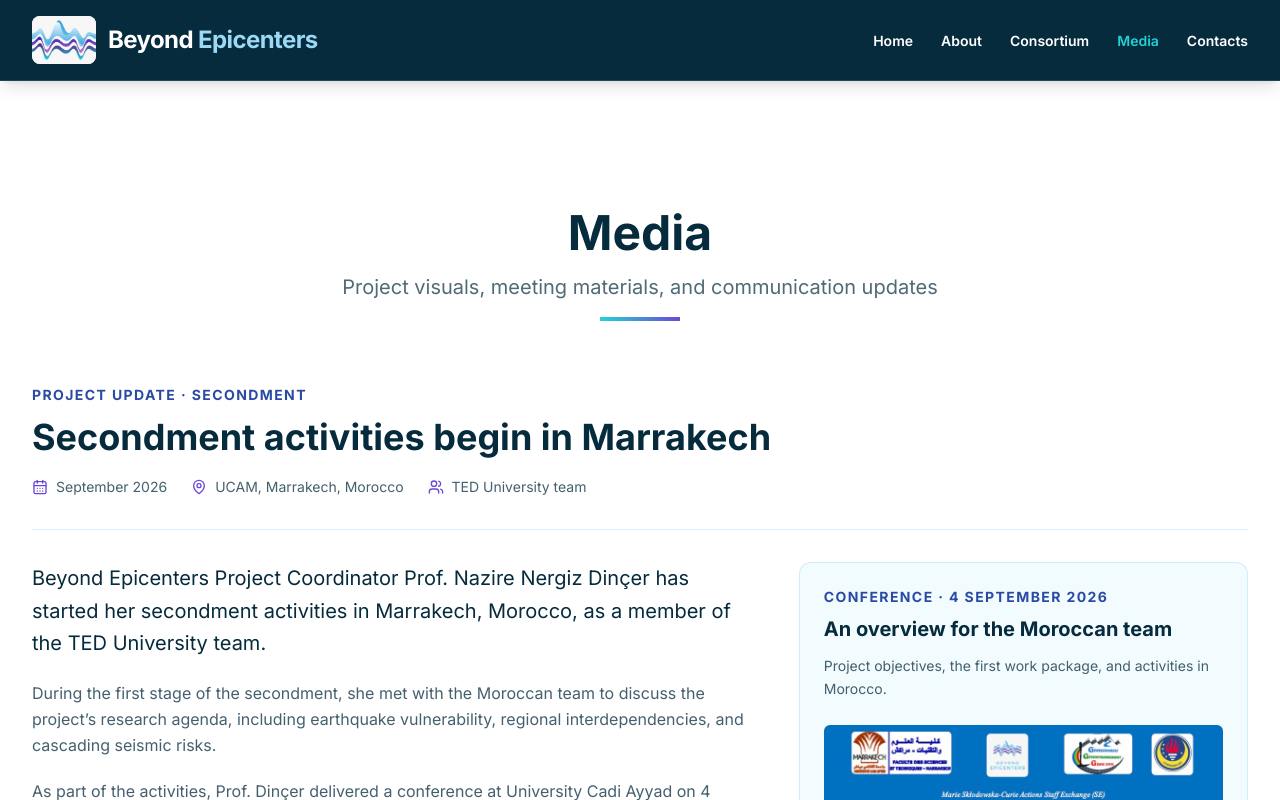
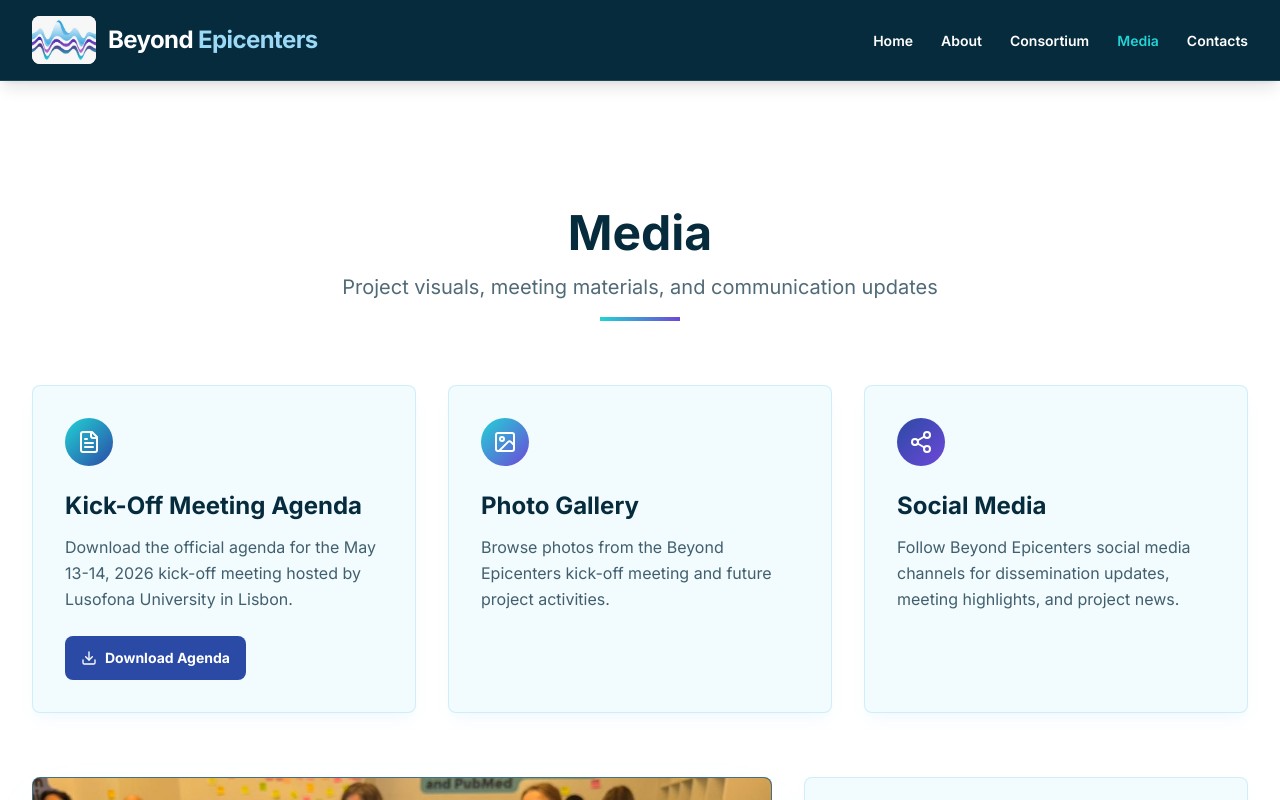
Before and after one commit to pinarci/beyond-epicenters-website, a Next.js app: page /media in a window 1280 px wide. Shown: the top 800 px of the page. Built offline with nearby package versions, Linux system fonts and the light colour scheme.

Commit message:
Retitle Marrakech collaboration and place below secondment updates

```diff
--- a/components/MarrakechUpdate.tsx
+++ b/components/MarrakechUpdate.tsx
@@ -3,7 +3,7 @@ import Link from 'next/link'
 import { ArrowRight, CalendarDays, Download, MapPin, Users } from 'lucide-react'
 
 const base = '/media/marrakech-secondment'
-const title = 'Secondment activities begin in Marrakech'
+const title = 'TEDU Team Launches Collaboration Activities in Marrakech'
 const introduction = 'Beyond Epicenters Project Coordinator Prof. Nazire Nergiz Dinçer has started her secondment activities in Marrakech, Morocco, as a member of the TED University team.'
 const photos = [
   { file: 'team.jpeg', alt: 'Beyond Epicenters colleagues gathered for a group photo in the meeting room', caption: 'Connecting the TED University and University of Cadi Ayyad teams.' },
@@ -36,7 +36,7 @@ export default function MarrakechUpdate({ compact = false }: { compact?: boolean
   return (
     <article id="marrakech-secondment" aria-labelledby="marrakech-title" className="mb-20 scroll-mt-28">
       <div className="mb-8 border-b border-logo-sky/40 pb-8">
-        <p className="mb-3 text-sm font-bold uppercase tracking-widest text-eu-dark-blue">Project update · Secondment</p>
+        <p className="mb-3 text-sm font-bold uppercase tracking-widest text-eu-dark-blue">Research Collaboration</p>
         <h2 id="marrakech-title" className="max-w-4xl text-3xl font-bold leading-tight text-slate-navy md:text-4xl">{title}</h2>
         <div className="mt-5 flex flex-wrap gap-x-6 gap-y-3 text-sm text-slate-navy/75">
           <span className="inline-flex items-center gap-2"><CalendarDays className="h-4 w-4 text-logo-purple" aria-hidden="true" /><time dateTime="2026-09">September 2026</time></span>
--- a/components/Media.tsx
+++ b/components/Media.tsx
@@ -142,8 +142,6 @@ export default function Media() {
           </p>
           <div className="h-1 w-20 bg-gradient-to-r from-logo-aqua to-logo-purple mx-auto"></div>
         </div>
-
-        <MarrakechUpdate />
 
         <div className="grid md:grid-cols-3 gap-8 mb-16">
           <div className="bg-ice-blue border border-logo-sky/40 rounded-lg p-8 shadow-lg shadow-logo-sky/10">
@@ -496,6 +494,8 @@ export default function Media() {
           </div>
         </div>
 
+        <MarrakechUpdate />
+
         <div className="mb-8">
           <p className="text-sm font-bold uppercase text-eu-dark-blue">
             Communication Updates
```
